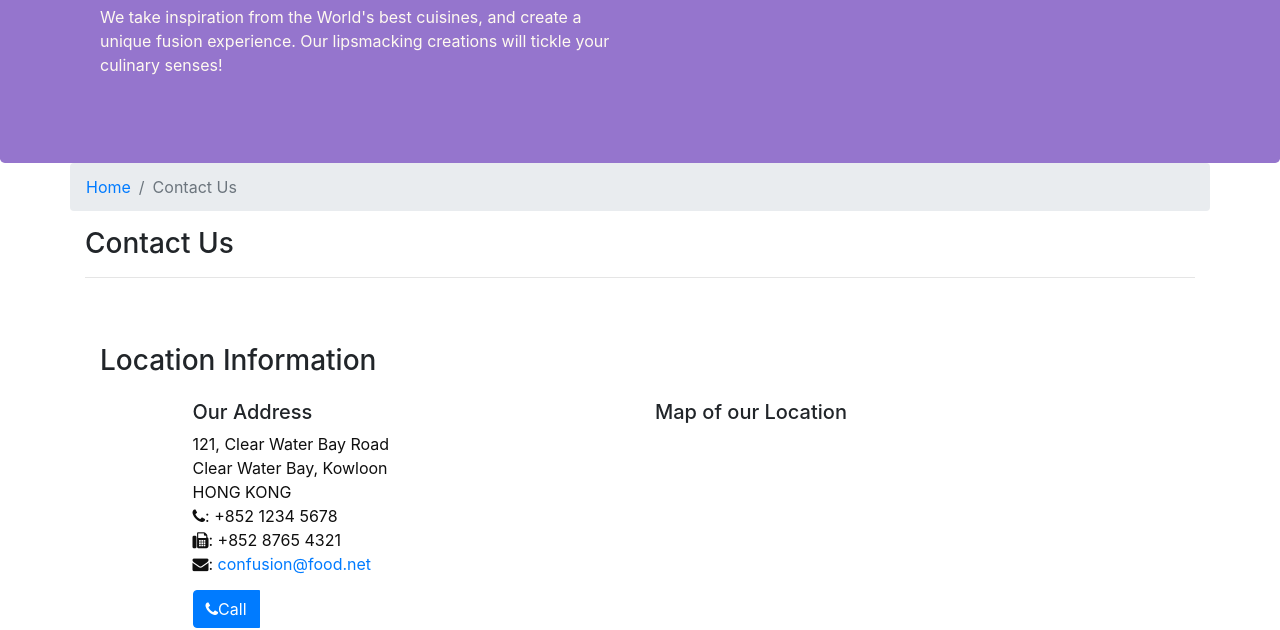
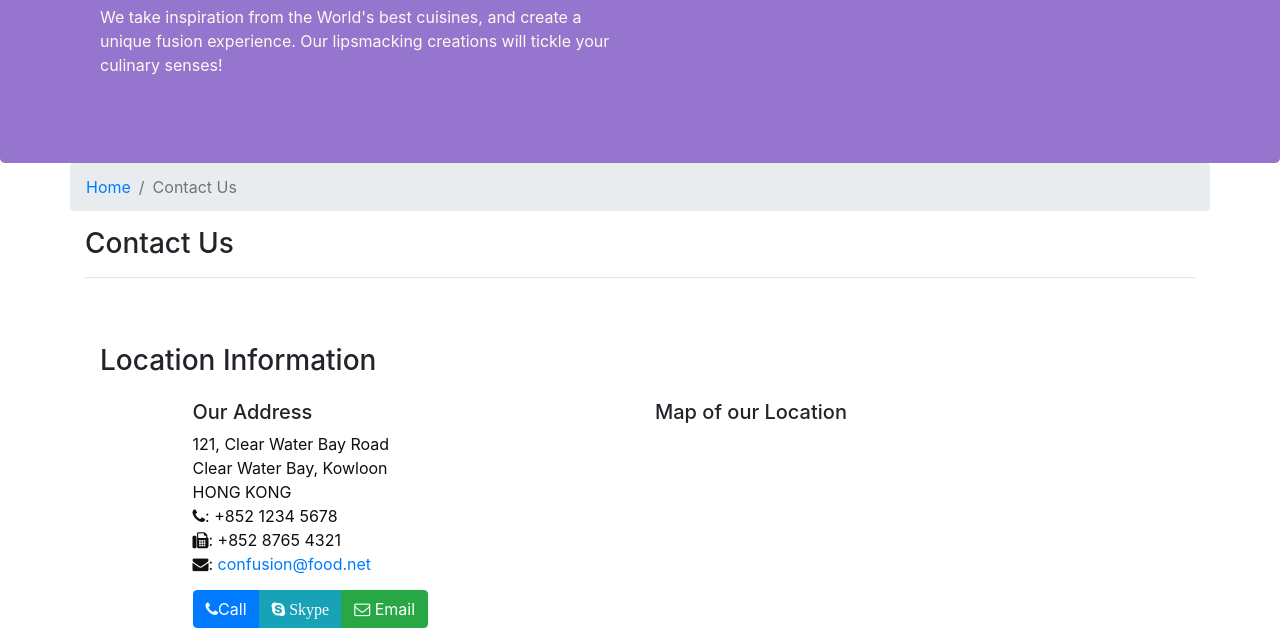
Before and after one commit to miniloda/Ristorante-con-Fusion, a website: page contactus.html in a window 1280 px wide. Shown: the part 171-801 px from the top of the page. Drawn offline with nearby package versions, Linux system fonts and the light colour scheme.

Commit message:
added button on contactus.html

```diff
--- a/contactus.html
+++ b/contactus.html
@@ -81,8 +81,8 @@
             <div class="col-12 col-sm-11 offset-sm-1">
                 <div class="btn-group" role = "group">
                     <a href="tel:+8521234556" role =  "button" class = "btn btn-primary"><i class="fa fa-phone"></i>Call</a>
-                    <a href="" role =  "button" class = "btn"></a>
-                    <a href="" role =  "button" class = "btn"></a>
+                    <a href="" role =  "button" class = "btn btn-info"><i class="fa fa-skype"> Skype</i></a>
+                    <a href="mailto:confusion@food.net" role =  "button" class = "btn btn-success"><i class="fa fa-envelope-o"></i> Email</a>
                 </div>
             </div>
         </div>
```
